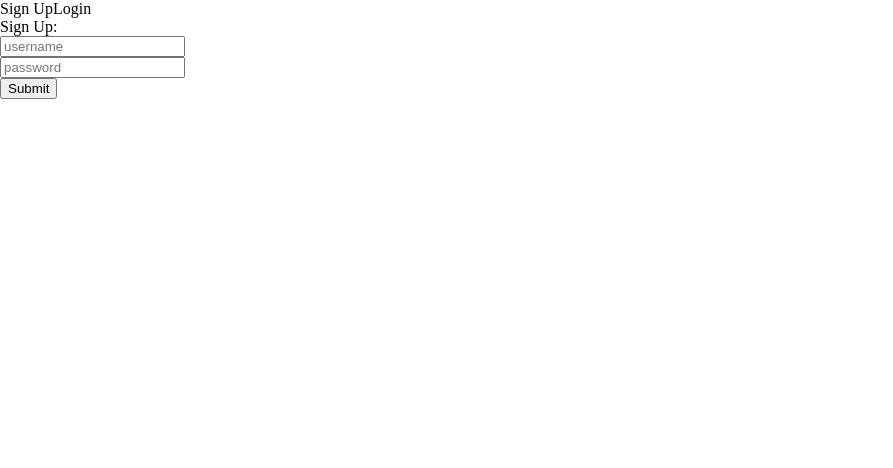
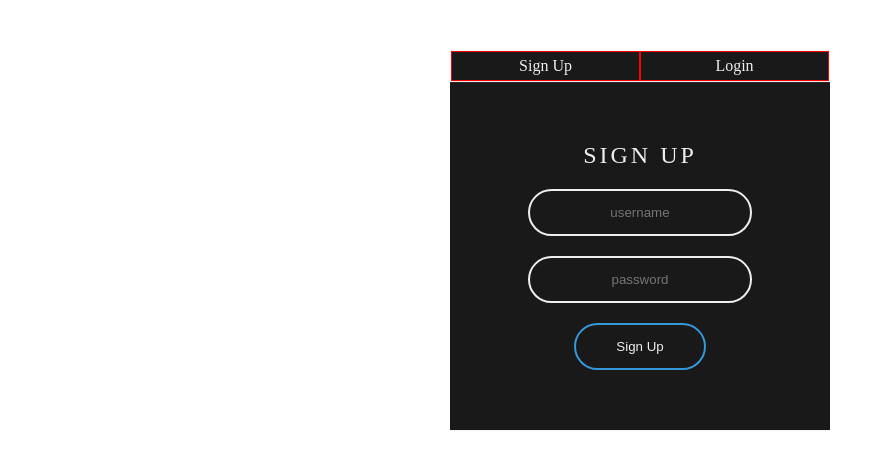
Before and after one commit to nateweis/nwm-front, a React (Create React App) app: page / in a window 1280 px wide. Shown: the top 468 px of the page, without its empty margins (0-893 px from the left). Built offline with nearby package versions, Linux system fonts and the light colour scheme; no server answers.

Commit message:
added some login style

```diff
--- a/src/App.js
+++ b/src/App.js
@@ -193,11 +193,15 @@ class App extends Component {
         logedin={this.toggleLogdin} currentUser={this.state.currentUser}
         addToArr={this.addToArr} fullArrUpdate={this.fullArrUpdate}
         removeState={this.removeStateInfo} rmOne={this.removeOneMessage}/>:
-        <div className="opening-box">
-
-          <span onClick={this.sign}>Sign Up</span><span onClick={this.log}>Login</span>
-          {this.state.signup? <SignUp />: <Login getUser={this.getUser} />}
-
+        <div className="opening-page">
+          <div className="opening-box">
+            <div className="login-btn">
+              <span onClick={this.sign}>Sign Up</span><span onClick={this.log}>Login</span>
+            </div>
+            <div>
+              {this.state.signup? <SignUp />: <Login getUser={this.getUser} />}
+            </div>
+          </div>
         </div>
       }
       </div>
--- a/src/components/Login.js
+++ b/src/components/Login.js
@@ -44,15 +44,15 @@ class Login extends Component {
   render(){
     return(
       <>
-      <form onSubmit={this.handleSubmit}>
-        Login:
+      <form className="login-box" onSubmit={this.handleSubmit}>
+      <h2>Login</h2>
         <input type="text" placeholder="username"
         value={this.state.username} name="username"
         onChange={this.handleChange}/>
         <input type="password" placeholder="password"
         value={this.state.password} name="password"
         onChange={this.handleChange}/>
-        <input type="submit"/>
+        <input type="submit" value="Login"/>
       </form>
       </>
     )
--- a/src/components/SignUp.js
+++ b/src/components/SignUp.js
@@ -39,15 +39,15 @@ class SignUp extends Component {
   render(){
     return(
       <>
-      <form onSubmit={this.handleSubmit}>
-        Sign Up:
+      <form className="login-box" onSubmit={this.handleSubmit}>
+      <h2>Sign Up</h2>
         <input type="text" placeholder="username"
         value={this.state.username} name="username"
         onChange={this.handleChange}/>
         <input type="password" placeholder="password"
         value={this.state.password} name="password"
         onChange={this.handleChange}/>
-        <input type="submit"/>
+        <input type="submit" value="Sign Up"/>
       </form>
       </>
     )
--- a/src/index.css
+++ b/src/index.css
@@ -14,7 +14,7 @@ button, input[type="submit"]{
   border: 1px solid gold;
   height: 100vh;
 
-  background: linear-gradient(rgba(45,68,109,.9),rgba(2, 25, 61,.9)), url('side.jpeg');
+  background: linear-gradient(rgba(45,68,109,.9),rgba(1, 7, 30,.9)), url('side.jpeg');
 }
 .left-side,.center{
   height: 90vh;
@@ -224,6 +224,70 @@ form{
 /*===================================================================*/
 /*============================ Login/Sigup ==========================*/
 /*===================================================================*/
+.opening-box{
+  position: absolute;
+  top:30%;
+  left:50%;
+  background: #191919;
+  text-align: center;
+  color: #eee;
+  transform: translate(-50%,-50%);
+}
+.login-btn{
+  display: flex;
+  margin-top: 0;
+  justify-content: space-around;
+  border: 1px solid white;
+}
+.login-btn span{
+  border: 1px solid red;
+  padding: 5px;
+  width: 50%;
+}
+.login-box{
+  padding: 40px;
+  width: 300px;
+}
+.login-box h2{
+  text-transform: uppercase;
+  font-weight: 300;
+  letter-spacing: 3px;
+}
+.login-box input[type="text"], .login-box input[type="password"]{
+  border:0;
+  background: none;
+  display: block;
+  margin: 20px auto;
+  text-align: center;
+  border: 2px solid #eee;
+  padding: 14px 10px;
+  width: 200px;
+  outline: none;
+  color: #eee;
+  border-radius: 24px;
+  transition: 0.25s;
+}
+.login-box input[type="text"]:focus, .login-box input[type="password"]:focus{
+  width: 280px;
+  border-color: #3498db;
+}
+.login-box input[type="submit"]{
+  border:0;
+  background: none;
+  display: block;
+  margin: 20px auto;
+  text-align: center;
+  border: 2px solid #3498db;
+  padding: 14px 40px;
+  outline: none;
+  color: #eee;
+  border-radius: 24px;
+  transition: 0.25s;
+}
+.login-box input[type="submit"]:hover{
+  background-color: #3498db;
+}
+
 
 
 
```
